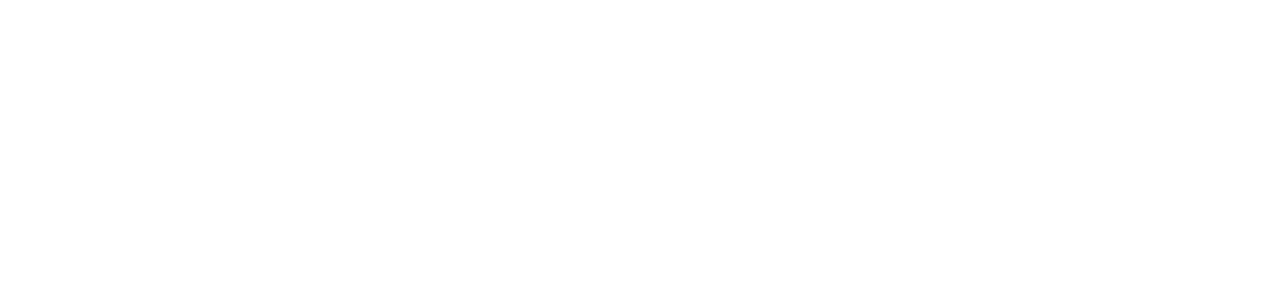
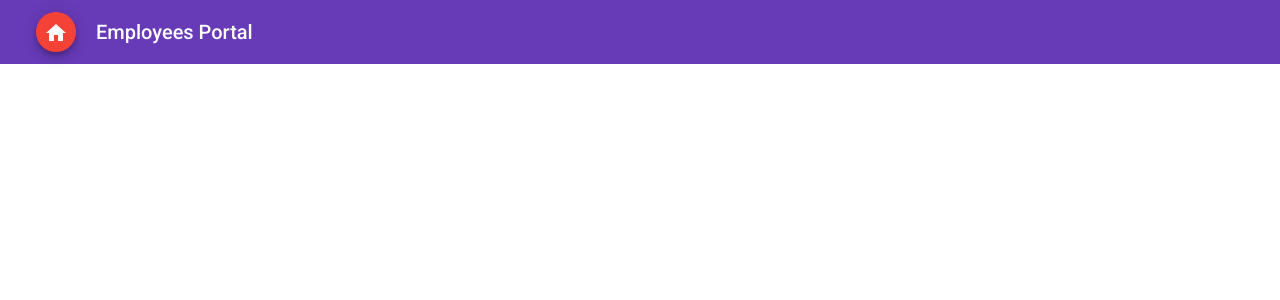
Before and after one commit to ashcan1/AngularUI1, an Angular app: page / in a window 1280 px wide. Shown: the top 300 px of the page. Built offline with nearby package versions, Linux system fonts and the light colour scheme.

Commit message:
css/angular material

```diff
--- a/angular.json
+++ b/angular.json
@@ -23,6 +23,7 @@
               "src/assets"
             ],
             "styles": [
+              "./node_modules/@angular/material/prebuilt-themes/deeppurple-amber.css",
               "src/styles.css"
             ],
             "scripts": []
@@ -90,6 +91,8 @@
               "src/assets"
             ],
             "styles": [
+              "./node_modules/@angular/material/prebuilt-themes/deeppurple-amber.css",
+              "./node_modules/flexboxgrid/dist/flexboxgrid.min.css",
               "src/styles.css"
             ],
             "scripts": []
--- a/package.json
+++ b/package.json
@@ -11,13 +11,17 @@
   "private": true,
   "dependencies": {
     "@angular/animations": "^14.2.0",
+    "@angular/cdk": "^14.2.5",
     "@angular/common": "^14.2.0",
     "@angular/compiler": "^14.2.0",
     "@angular/core": "^14.2.0",
+    "@angular/flex-layout": "^14.0.0-beta.41",
     "@angular/forms": "^14.2.0",
+    "@angular/material": "^14.2.5",
     "@angular/platform-browser": "^14.2.0",
     "@angular/platform-browser-dynamic": "^14.2.0",
     "@angular/router": "^14.2.0",
+    "flexboxgrid": "^6.3.1",
     "rxjs": "~7.5.0",
     "tslib": "^2.3.0",
     "zone.js": "~0.11.4"
--- /dev/null
+++ b/src/app/Layout/top-nav/top-nav.component.css
@@ -0,0 +1,7 @@
+.example-spacer {
+  flex: 1 1 auto;
+}
+
+button{
+  margin: 20px;
+}
--- /dev/null
+++ b/src/app/Layout/top-nav/top-nav.component.html
@@ -0,0 +1,7 @@
+<mat-toolbar color="primary">
+  <button id="navrbar" mat-mini-fab color="warn" aria-label="Example icon button with a filter list icon">
+    <mat-icon>home</mat-icon>
+  </button>
+  <span>Employees Portal</span>
+  <span class="example-spacer"></span>
+</mat-toolbar>
--- /dev/null
+++ b/src/app/Layout/top-nav/top-nav.component.ts
@@ -0,0 +1,15 @@
+import { Component, OnInit } from '@angular/core';
+
+@Component({
+  selector: 'app-top-nav',
+  templateUrl: './top-nav.component.html',
+  styleUrls: ['./top-nav.component.css']
+})
+export class TopNavComponent implements OnInit {
+
+  constructor() { }
+
+  ngOnInit(): void {
+  }
+
+}
--- a/src/app/app.component.html
+++ b/src/app/app.component.html
@@ -0,0 +1 @@
+<app-top-nav></app-top-nav>
--- a/src/app/app.module.ts
+++ b/src/app/app.module.ts
@@ -1,16 +1,113 @@
-import { NgModule } from '@angular/core';
+import { CUSTOM_ELEMENTS_SCHEMA, NgModule } from '@angular/core';
 import { BrowserModule } from '@angular/platform-browser';
 
 import { AppRoutingModule } from './app-routing.module';
 import { AppComponent } from './app.component';
+import { BrowserAnimationsModule } from '@angular/platform-browser/animations';
+import { TopNavComponent } from './Layout/top-nav/top-nav.component';
+
+
+import { MatAutocompleteModule } from '@angular/material/autocomplete';
+import { MatCheckboxModule } from '@angular/material/checkbox';
+import { MatDatepickerModule } from '@angular/material/datepicker';
+import { MatNativeDateModule } from '@angular/material/core';
+import { MatFormFieldModule } from '@angular/material/form-field';
+import { MatInputModule } from '@angular/material/input';
+import { MatRadioModule } from '@angular/material/radio';
+import { MatSelectModule } from '@angular/material/select';
+import { MatSliderModule } from '@angular/material/slider';
+import { MatSlideToggleModule } from '@angular/material/slide-toggle';
+// Material Navigation
+import { MatMenuModule } from '@angular/material/menu';
+import { MatSidenavModule } from '@angular/material/sidenav';
+import { MatToolbarModule } from '@angular/material/toolbar';
+// Material Layout
+import { MatCardModule } from '@angular/material/card';
+import { MatDividerModule } from '@angular/material/divider';
+import { MatExpansionModule } from '@angular/material/expansion';
+import { MatGridListModule } from '@angular/material/grid-list';
+import { MatListModule } from '@angular/material/list';
+import { MatStepperModule } from '@angular/material/stepper';
+import { MatTabsModule } from '@angular/material/tabs';
+import { MatTreeModule } from '@angular/material/tree';
+// Material Buttons & Indicators
+import { MatButtonModule } from '@angular/material/button';
+import { MatButtonToggleModule } from '@angular/material/button-toggle';
+import { MatBadgeModule } from '@angular/material/badge';
+import { MatChipsModule } from '@angular/material/chips';
+import { MatIconModule } from '@angular/material/icon';
+import { MatProgressSpinnerModule } from '@angular/material/progress-spinner';
+import { MatProgressBarModule } from '@angular/material/progress-bar';
+import { MatRippleModule } from '@angular/material/core';
+// Material Popups & Modals
+import { MatBottomSheetModule } from '@angular/material/bottom-sheet';
+import { MatDialogModule } from '@angular/material/dialog';
+import { MatSnackBarModule } from '@angular/material/snack-bar';
+import { MatTooltipModule } from '@angular/material/tooltip';
+// Material Data tables
+import { MatPaginatorModule } from '@angular/material/paginator';
+import { MatSortModule } from '@angular/material/sort';
+import { MatTableModule } from '@angular/material/table';
+
+import { HttpClientModule } from '@angular/common/http';
+import { FormsModule } from '@angular/forms';
+
+
+
+
+
 
 @NgModule({
   declarations: [
-    AppComponent
+    AppComponent,
+    TopNavComponent,
   ],
+
   imports: [
+   FormsModule,
     BrowserModule,
-    AppRoutingModule
+    AppRoutingModule,
+    BrowserAnimationsModule,
+    MatAutocompleteModule,
+    MatCheckboxModule,
+    MatDatepickerModule,
+    MatNativeDateModule,
+    MatFormFieldModule,
+    MatInputModule,
+    MatRadioModule,
+    MatSelectModule,
+    MatSliderModule,
+    MatSlideToggleModule,
+    MatMenuModule,
+    MatSidenavModule,
+    MatToolbarModule,
+    MatCardModule,
+    MatDividerModule,
+    MatExpansionModule,
+    MatGridListModule,
+    MatListModule,
+    MatStepperModule,
+    MatTabsModule,
+    MatTreeModule,
+    MatButtonModule,
+    MatButtonToggleModule,
+    MatBadgeModule,
+    MatChipsModule,
+    MatIconModule,
+    MatProgressSpinnerModule,
+    MatProgressBarModule,
+    MatRippleModule,
+    MatBottomSheetModule,
+    MatDialogModule,
+    MatSnackBarModule,
+    MatTooltipModule,
+    MatPaginatorModule,
+    MatSortModule,
+    MatTableModule,
+    HttpClientModule
+  ],
+  schemas: [
+    CUSTOM_ELEMENTS_SCHEMA
   ],
   providers: [],
   bootstrap: [AppComponent]
--- a/src/index.html
+++ b/src/index.html
@@ -6,8 +6,11 @@
   <base href="/">
   <meta name="viewport" content="width=device-width, initial-scale=1">
   <link rel="icon" type="image/x-icon" href="favicon.ico">
+  <link rel="preconnect" href="https://fonts.gstatic.com">
+  <link href="https://fonts.googleapis.com/css2?family=Roboto:wght@300;400;500&display=swap" rel="stylesheet">
+  <link href="https://fonts.googleapis.com/icon?family=Material+Icons" rel="stylesheet">
 </head>
-<body>
+<body class="mat-typography">
   <app-root></app-root>
 </body>
 </html>
--- a/src/styles.css
+++ b/src/styles.css
@@ -1 +1,4 @@
 /* You can add global styles to this file, and also import other style files */
+
+html, body { height: 100%; }
+body { margin: 0; font-family: Roboto, "Helvetica Neue", sans-serif; }
```
Also changed, not shown: 2 other files (tests, documents, lock files or other folders).
